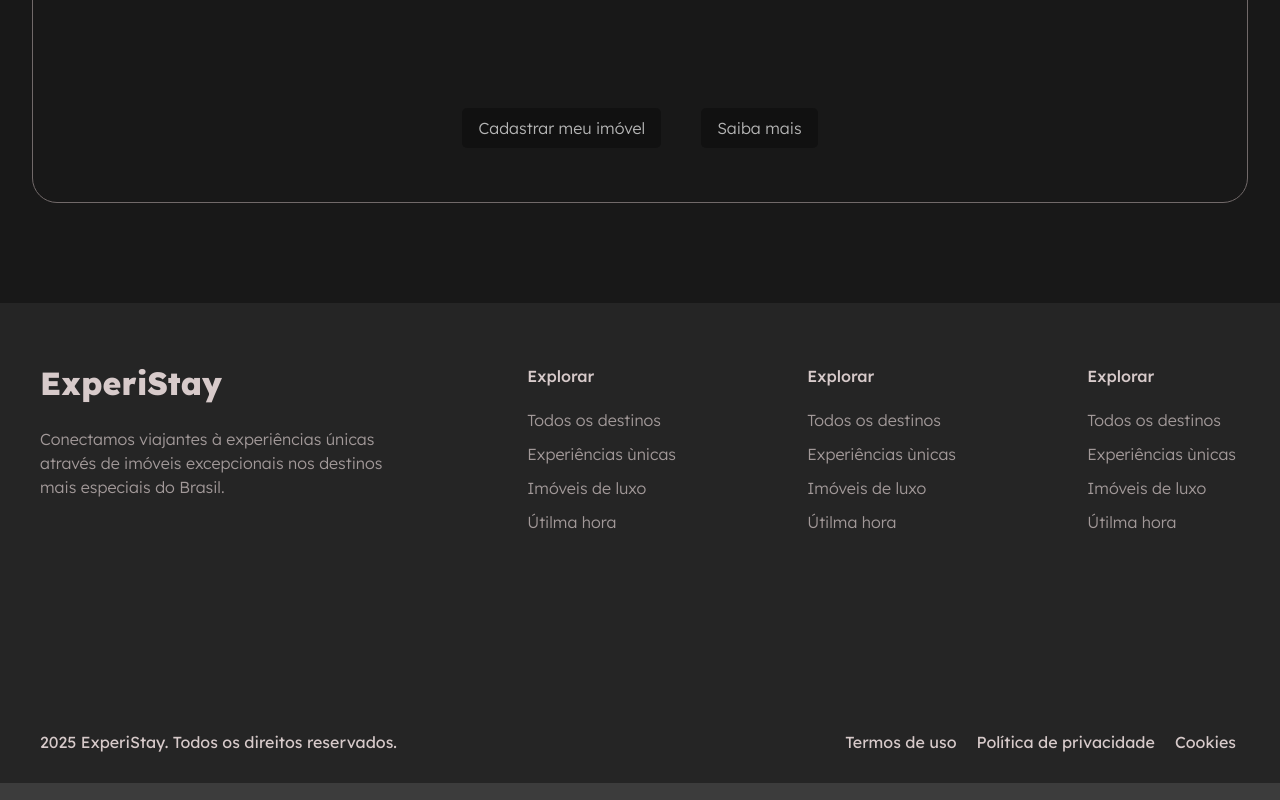
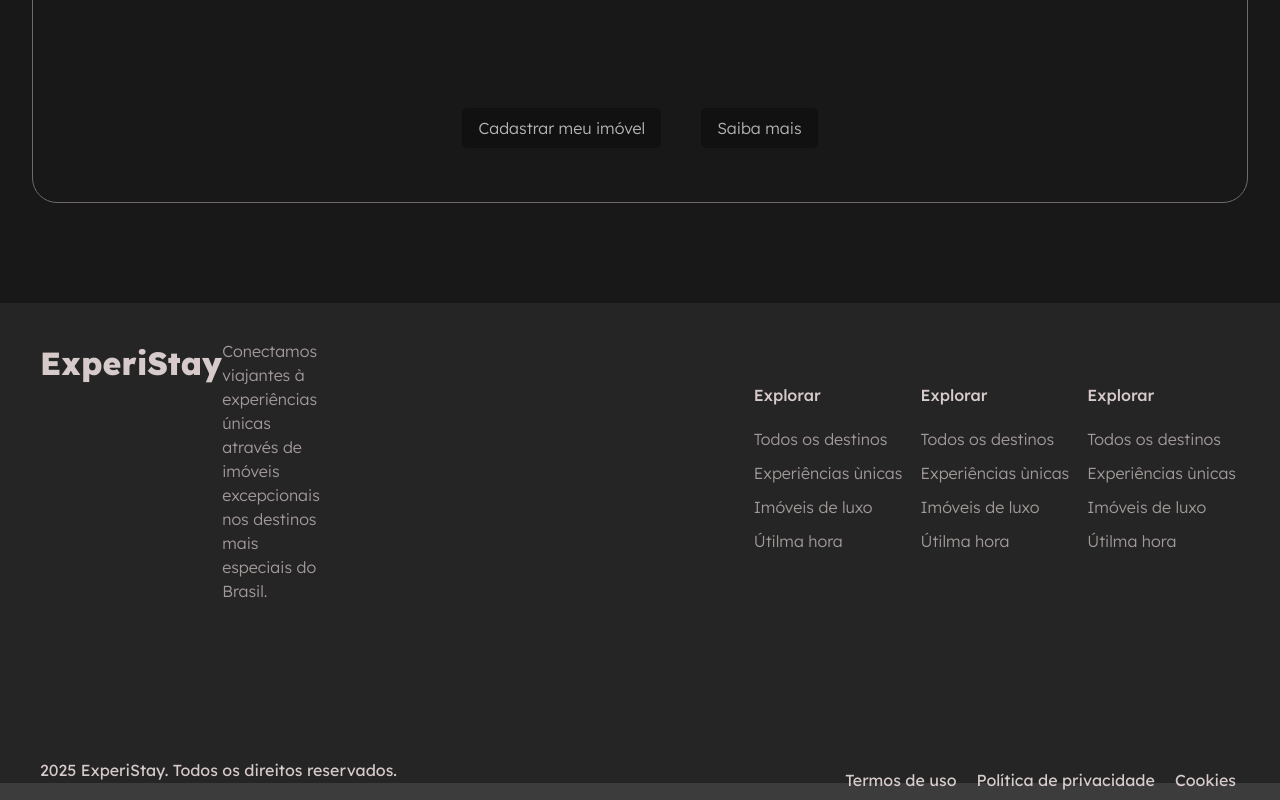
Before and after one commit to Leonardobern10/ExperiStay, a React (Vite) app: page / in a window 1280 px wide. Shown: the part 4231-5031 px from the top of the page. Built offline with nearby package versions, Linux system fonts and the light colour scheme; some icons are missing; a web font is replaced by a local one.

Commit message:
fix: ajustando layout

```diff
--- a/src/components/Footer/FooterContainer.tsx
+++ b/src/components/Footer/FooterContainer.tsx
@@ -10,25 +10,33 @@ export default function FooterContainer(): ReactElement {
      return (
           <ContainerSectionHome
                sx={{
-                    height: '60vh',
+                    height: { xs: '100%', md: '60vh' },
+                    width: '100vw',
                     backgroundColor: (theme) => theme.palette.secondary.main,
                }}>
                <Box
                     sx={{
                          display: 'flex',
-                         flexDirection: 'row',
+                         flexDirection: { xs: 'column', md: 'row' },
                          justifyContent: 'space-between',
                          alignItems: 'center',
                          height: '70%',
+                         width: '100%',
                          padding: (theme) => theme.spacing(8),
                     }}>
                     <Box
                          sx={{
                               display: 'flex',
-                              flexDirection: 'column',
+                              flexDirection: {
+                                   xs: 'column',
+                                   md: 'row',
+                              },
                               justifyContent: 'space-between',
-                              alignItems: 'flex-start',
-                              width: '30%',
+                              alignItems: {
+                                   xs: 'center',
+                                   md: 'flex-start',
+                              },
+                              width: { xs: '100%', md: '30%' },
                               rowGap: (theme) => theme.spacing(4),
                          }}>
                          <Logo />
@@ -47,12 +55,20 @@ export default function FooterContainer(): ReactElement {
                               ))}
                          </Stack>
                     </Box>
+                    <Box
+                         sx={{
+                              display: 'flex',
+                              flexDirection: 'row',
+                              paddingY: (theme) => theme.spacing(4),
+                              columnGap: (theme) => theme.spacing(2),
+                         }}>
                          {footerNavList.map((el) => (
                               <FooterNavList
                                    title={el.title}
                                    items={el.items}
                               />
                          ))}
+                    </Box>
                </Box>
                <Divider
                     sx={{
@@ -62,9 +78,12 @@ export default function FooterContainer(): ReactElement {
                     variant="middle"
                />
                <Stack
-                    direction="row"
                     spacing={4}
                     sx={{
+                         flexDirection: {
+                              xs: 'column-reverse',
+                              md: 'row',
+                         },
                          justifyContent: 'space-between',
                          alignItems: 'center',
                          height: '20%',
```
Lines whose indentation alone changed are shown as unchanged.
